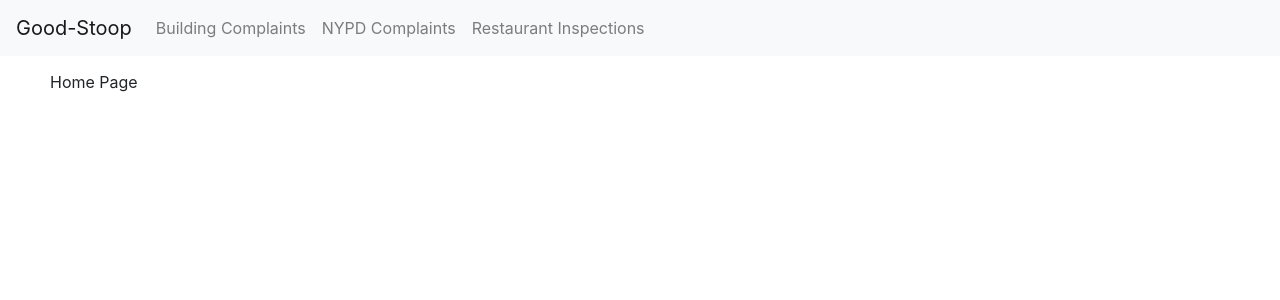
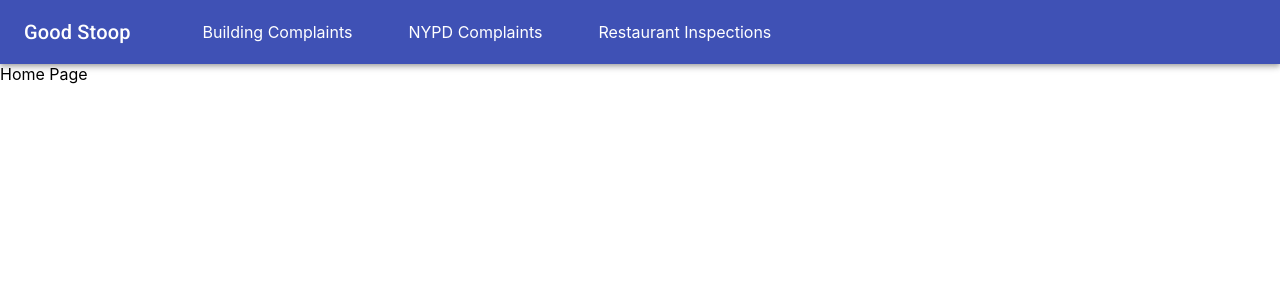
Before and after one commit to jamesang17/good-stoop, a React (Create React App) app: page / in a window 1280 px wide. Shown: the top 300 px of the page. Built offline with nearby package versions, Linux system fonts and the light colour scheme; no server answers.

Commit message:
Use material-ui appbar for navbar

```diff
--- a/package.json
+++ b/package.json
@@ -3,6 +3,8 @@
   "version": "0.1.0",
   "private": true,
   "dependencies": {
+    "@material-ui/core": "^4.10.1",
+    "@material-ui/icons": "^4.9.1",
     "@testing-library/jest-dom": "^4.2.4",
     "@testing-library/react": "^9.5.0",
     "@testing-library/user-event": "^7.2.1",
--- a/src/App.css
+++ b/src/App.css
@@ -37,9 +37,14 @@
   }
 }
 
-/* To pad the body below the header navbar and from the sides. */
+.header-item {
+  color: white;
+  text-decoration: none;
+};
+
+/* To pad the body below the header navbar and from the sides.
 body {
-  padding-top: 70px;
-  padding-left: 50px;
-  padding-right: 50px;
-}
+  padding-top: 10px;
+  padding-left: 5px;
+  padding-right: 5px;
+} */
--- a/src/components/BuildingComplaints.js
+++ b/src/components/BuildingComplaints.js
@@ -1,11 +1,9 @@
 import React, { Component } from 'react';
-import Header from './header/Header';
 
 class BuildingComplaints extends Component {
     render() {
         return (
             <div className="building-complaints">
-                <Header />
                 Building Complaints
             </div>
         );
--- a/src/components/Home.js
+++ b/src/components/Home.js
@@ -1,11 +1,9 @@
 import React, { Component } from 'react';
-import Header from './header/Header';
 
 class Home extends Component {
     render() {
         return (
             <div className="home-page">
-                <Header />
                 Home Page
             </div>
         );
--- a/src/components/NypdComplaints.js
+++ b/src/components/NypdComplaints.js
@@ -1,11 +1,9 @@
 import React, { Component } from 'react';
-import Header from './header/Header';
 
 class NypdComplaints extends Component {
     render() {
         return (
             <div className="nypd-complaints">
-                <Header />
                 NYPD Complaints
             </div>
         );
--- a/src/components/RestaurantInspections.js
+++ b/src/components/RestaurantInspections.js
@@ -1,11 +1,9 @@
 import React, { Component } from 'react';
-import Header from './header/Header';
 
 class RestaurantInspections extends Component {
     render() {
         return (
             <div className="restaurant-inspections">
-                <Header />
                 Restaurant Inspections
             </div>
         );
--- a/src/components/header/Header.js
+++ b/src/components/header/Header.js
@@ -1,21 +1,48 @@
 import React, { Component } from 'react';
-import { Navbar, Nav } from 'react-bootstrap';
+import { AppBar, List, ListItem, ListItemText, Toolbar, Typography, withTheme } from '@material-ui/core';
+import { Link } from 'react-router-dom';
 
 class Header extends Component {
     render() {
         return (
             <div className="header-nav">
-                <Navbar bg="light" expand="lg" fixed="top">
-                    <Navbar.Brand href="/">Good-Stoop</Navbar.Brand>
-                    <Navbar.Toggle aria-controls="basic-navbar-nav" />
-                    <Navbar.Collapse id="basic-navbar-nav">
-                        <Nav className="mr-auto">
-                            <Nav.Link href="/building-complaints">Building Complaints</Nav.Link>
-                            <Nav.Link href="/nypd-complaints">NYPD Complaints</Nav.Link>
-                            <Nav.Link href="/restaurant-inspections">Restaurant Inspections</Nav.Link>
-                        </Nav>
-                    </Navbar.Collapse>
-                </Navbar>
+                <AppBar position="static">
+                    <Toolbar>
+                        <Link className="header-item" to="/">
+                            <Typography variant="h6">
+                                Good Stoop
+                            </Typography>
+                        </Link>
+
+                        <List component="nav">
+                            <ListItem component="div">
+                                <Link className="header-item" to="/building-complaints">
+                                    <ListItemText inset>
+                                        <Typography color="inherit" variant="title">
+                                            Building Complaints
+                                        </Typography>
+                                    </ListItemText>
+                                </Link>
+
+                                <Link className="header-item" to="/nypd-complaints">
+                                    <ListItemText inset>
+                                        <Typography color="inherit" variant="title">
+                                            NYPD Complaints
+                                        </Typography>
+                                    </ListItemText>
+                                </Link>
+
+                                <Link className="header-item" to="/restaurant-inspections">
+                                    <ListItemText inset>
+                                        <Typography color="inherit" variant="title">
+                                            Restaurant Inspections
+                                        </Typography>
+                                    </ListItemText>
+                                </Link>
+                            </ListItem >
+                        </List>
+                    </Toolbar>
+                </AppBar>
             </div>
         );
     }
--- a/src/index.js
+++ b/src/index.js
@@ -1,4 +1,3 @@
-import 'bootstrap/dist/css/bootstrap.min.css';
 import React from 'react';
 import ReactDOM from 'react-dom';
 import './index.css';
@@ -9,6 +8,8 @@ require('dotenv').config()
 
 ReactDOM.render(
   <React.StrictMode>
+    <link rel="stylesheet" href="https://fonts.googleapis.com/css?family=Roboto:300,400,500,700&display=swap" />
+    <link rel="stylesheet" href="https://fonts.googleapis.com/icon?family=Material+Icons" />
     <DataProvider>
       <App />
     </DataProvider>
```
Also changed, not shown: 1 other file (tests, documents, lock files or other folders).
